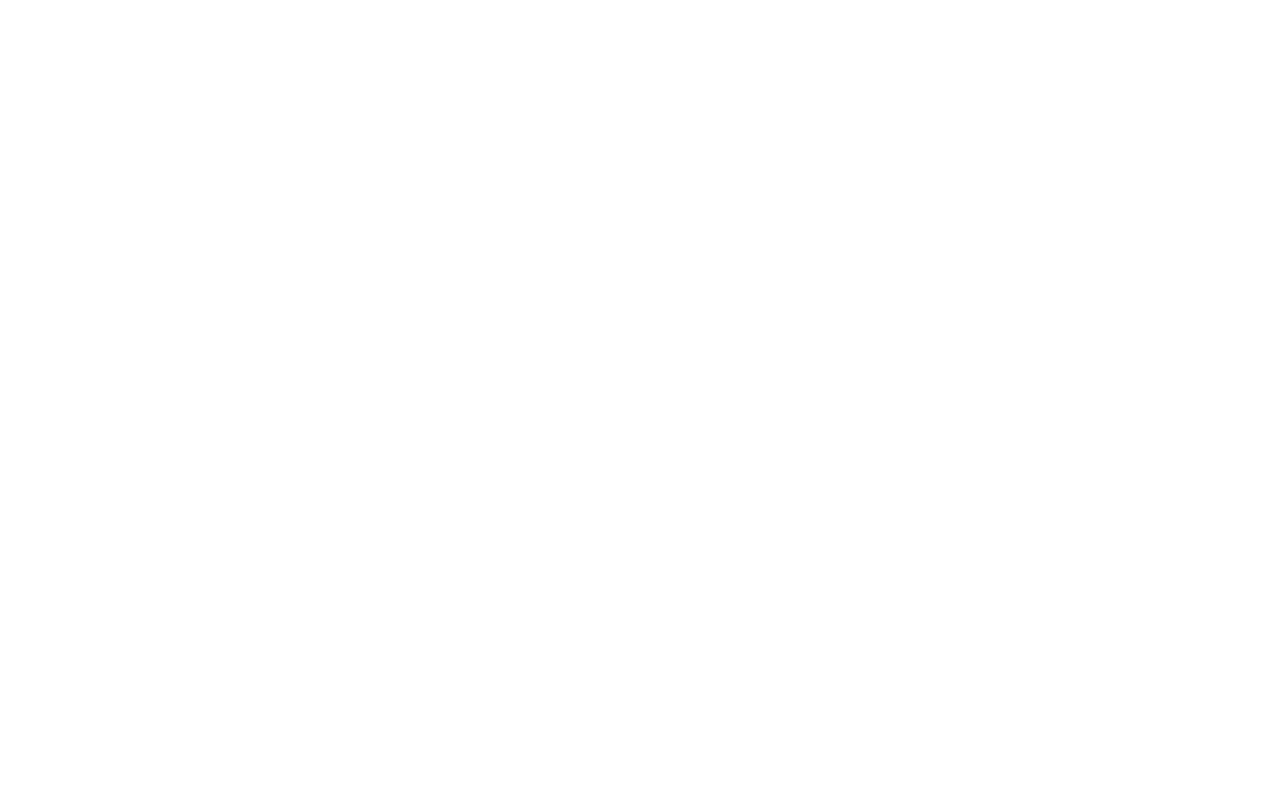
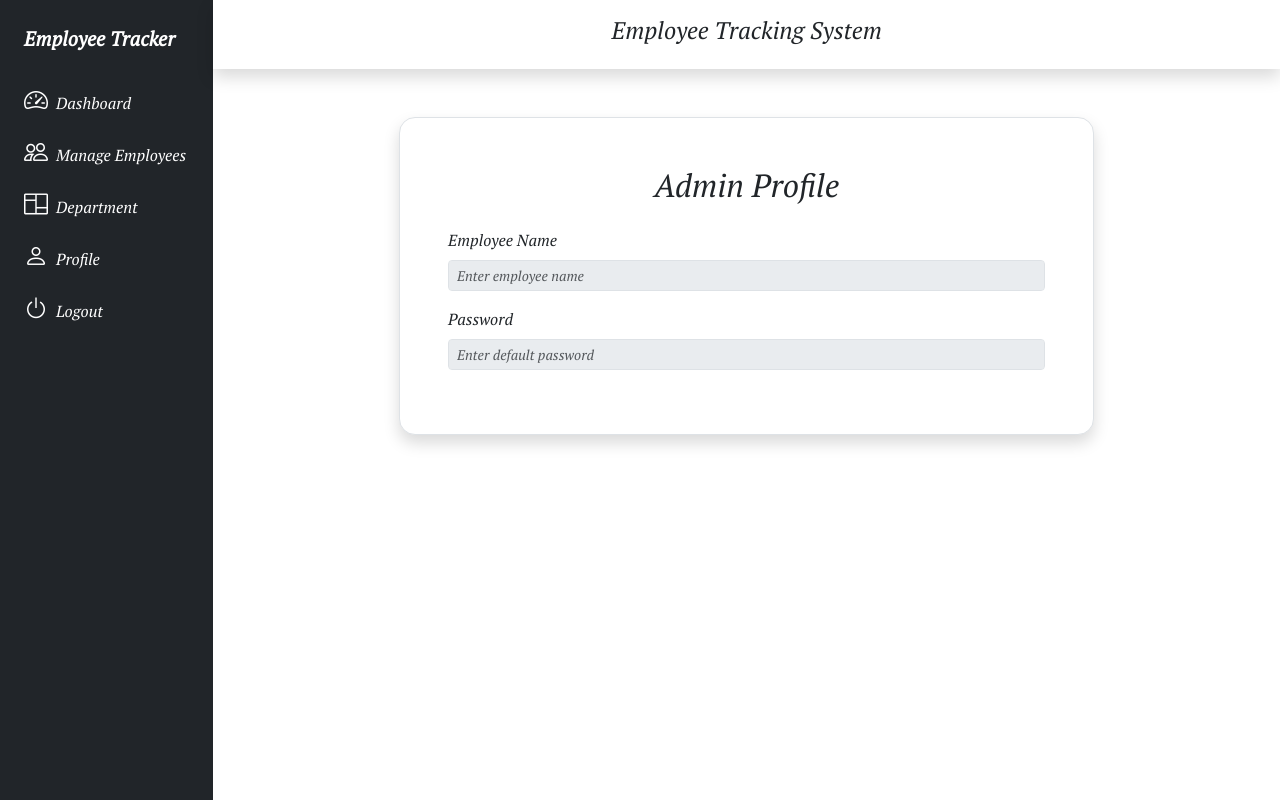
Before and after one commit to rohanskamath/EMS-Software, a React (Vite) app in the folder Front_End/: page /dashboard/profile/1 in a window 1280 px wide. Before the commit this address had no page. Shown: the top 800 px of the page. Built offline with nearby package versions, Linux system fonts and the light colour scheme; no server answers.

Commit message:
Commit-Profile

```diff
--- a/Front_End/src/App.jsx
+++ b/Front_End/src/App.jsx
@@ -29,7 +29,7 @@
             <Route path='/dashboard/home' element={<Home />}></Route>
             <Route path='/dashboard/employee' element={<Employee />}></Route>
             <Route path='/dashboard/category' element={<Category />}></Route>
-            <Route path='/dashboard/profile' element={<Profile />}></Route>
+            <Route path='/dashboard/profile/:id' element={<Profile />}></Route>
 
             <Route path='/dashboard/add_category' element={<AddCategory />}></Route>
             <Route path='/dashboard/add_employee' element={<AddEmployee />}></Route>
--- a/Front_End/src/Components/DashBoard.jsx
+++ b/Front_End/src/Components/DashBoard.jsx
@@ -1,4 +1,4 @@
-import React from 'react'
+import React, { useEffect, useState } from 'react'
 import { Link, Outlet, useNavigate } from 'react-router-dom'
 import axios from 'axios'
 import { ToastContainer, toast } from 'react-toastify';
@@ -6,7 +6,20 @@
 const DashBoard = () => {
 
   const navigate = useNavigate();
+  const [adminData, setAdminData] = useState([])
+
+  useEffect(() => {
+    axios.get('http://localhost:3000/admins')
+      .then(result => {
+        if (result.data.status) {
+          setAdminData(result.data.data[0]);
+        }
+      })
+      .catch(err => console.log(err))
+  }, []);
+
   axios.defaults.withCredentials = true;
+
   const HandleLogout = () => {
     axios.get('http://localhost:3000/auth/logout')
       .then(result => {
@@ -14,10 +27,10 @@
           toast.success("Logging Out...", {
             theme: "dark",
             autoClose: 1000,
-        });
-        setTimeout(() => {
+          });
+          setTimeout(() => {
             navigate('/')
-        }, 2000);
+          }, 2000);
         }
       })
   }
@@ -42,7 +55,7 @@
                   <i className='fs-4 bi-columns'></i><span className='ms-2 d-none d-sm-inline'>Department</span></Link>
               </li>
               <li className='w-100'>
-                <Link to="/dashboard/profile" className='nav-link text-white px-0 align-middle'>
+                <Link to={`/dashboard/profile/` + adminData.id} className='nav-link text-white px-0 align-middle'>
                   <i className='fs-4 bi-person'></i><span className='ms-2 d-none d-sm-inline'>Profile</span></Link>
               </li>
               <li className='w-100' onClick={HandleLogout}>
@@ -53,7 +66,7 @@
           </div>
         </div>
         <div className='col p-0 m-0'>
-          <div className='p-3 d-flex justify-content-center shadow'><h4>Employee Tracker System</h4></div>
+          <div className='p-3 d-flex justify-content-center shadow'><h4>Employee Tracking System</h4></div>
           <Outlet />
         </div>
       </div>
--- a/Front_End/src/Components/Profile.jsx
+++ b/Front_End/src/Components/Profile.jsx
@@ -1,8 +1,49 @@
-import React from 'react'
+import React, { useEffect, useState } from 'react'
+import axios from 'axios'
+import { useParams } from 'react-router-dom'
 
 const Profile = () => {
+  const { id } = useParams();
+  const [adminProfile, setAdminProfile] = useState({
+    email: "",
+    password: ""
+  });
+
+  useEffect(() => {
+    axios.get("http://localhost:3000/profile/" + id)
+      .then(result => {
+        setAdminProfile({
+          email: result.data.data[0].email,
+          password: result.data.data[0].password
+        })
+      })
+      .catch(err => console.log(err))
+  })
   return (
-    <div>Profile</div>
+    <>
+      <section className="vh-100">
+        <div className="container py-3 py-md-5">
+          <div className="col-md-8 mx-auto">
+            <div className="card shadow-2-strong border shadow" style={{ borderRadius: "1rem" }}>
+              <div className="card-body p-3 p-md-5">
+                <h3 className="mb-4 text-center fs-2">Admin Profile</h3>
+
+                <div className="mb-3">
+                  <label htmlFor="name" className="form-label">Employee Name</label>
+                  <input type="text" name="name" autoComplete="off" className="form-control form-control-sm shadow-none" placeholder="Enter employee name" disabled value={adminProfile.email}/>
+                </div>
+
+                <div className="mb-3">
+                  <label htmlFor="password" className="form-label">Password</label>
+                  <input type="password" name="password" autoComplete="off" className="form-control form-control-sm shadow-none" placeholder="Enter default password" disabled value={adminProfile.password}/>
+                </div>
+              </div>
+            </div>
+          </div>
+        </div>
+      </section>
+
+    </>
   )
 }
 
```
Also changed, not shown: 1 other file (tests, documents, lock files or other folders).
